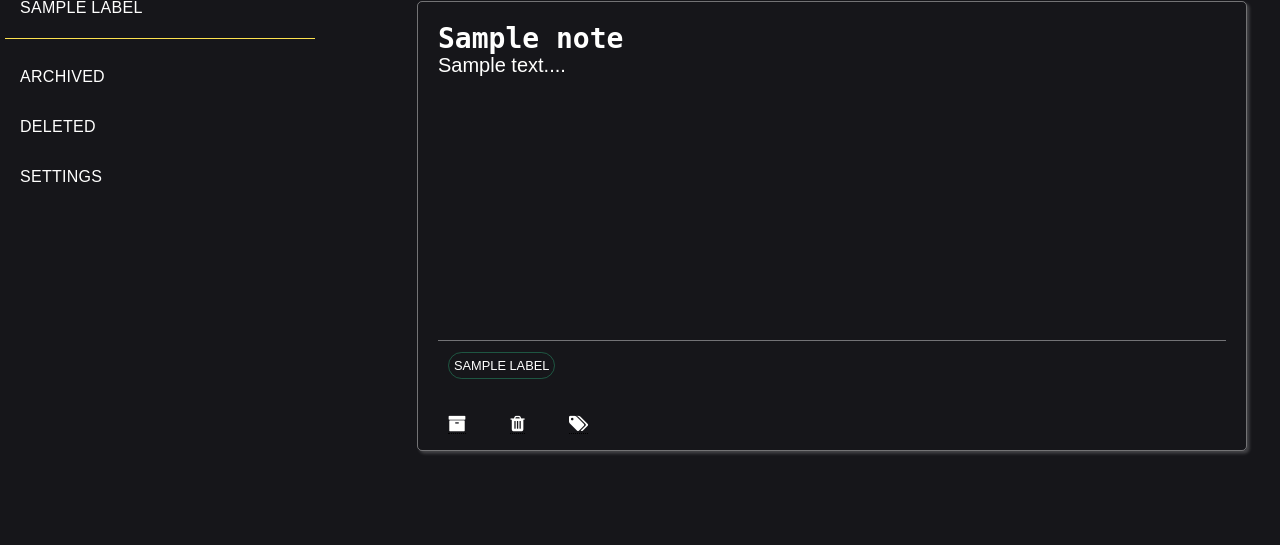
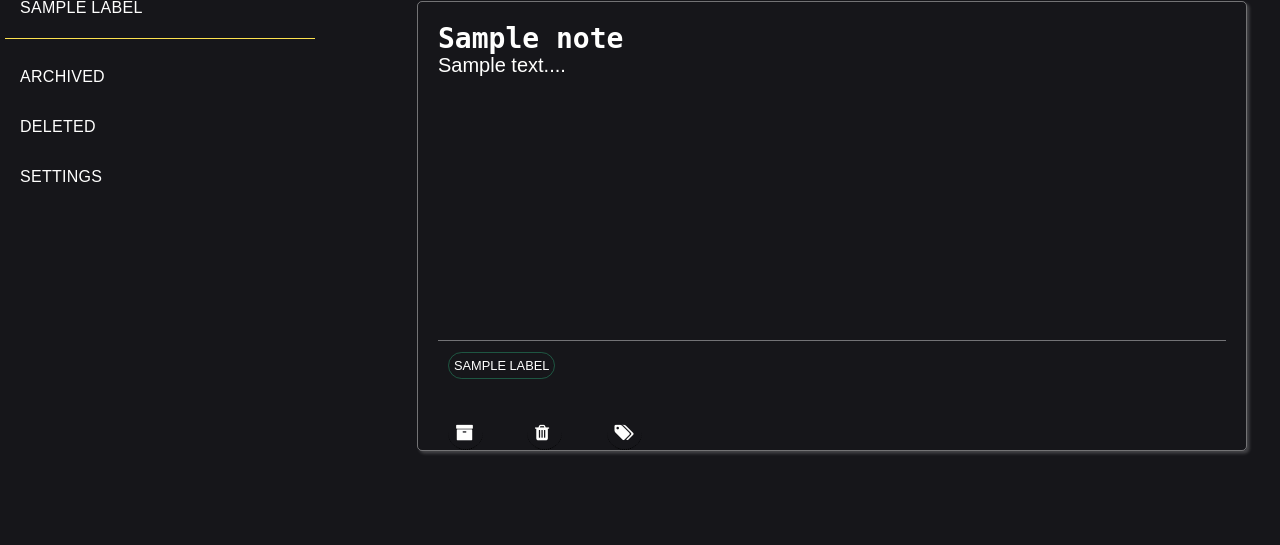
Before and after one commit to sundayirvine-code/keep-notes-app, a Django app: page / in a window 1280 px wide. Shown: the part 255-800 px from the top of the page. Run offline with Django 4.2, Linux system fonts and the light colour scheme; a user stored in the database is signed in; tables that the repository leaves empty hold one stand-in row (values such as "Sample post"); some libraries are stand-ins or nearby versions; some web fonts are replaced.

Commit message:
more edits

```diff
--- a/notes_app/static/notes_app/index.css
+++ b/notes_app/static/notes_app/index.css
@@ -266,15 +266,24 @@ font-size: 10px;
 
 .meta_left{
     width: 100%;
-    height: fit-content;
+
     float: left;
+}
+.fa-archive:before, .fa-trash:before, .fa-tags:before{
+    position: absolute;
+    left: 7.5px;
+    bottom: 7px;
 }
 #attach_label, #delete, #archive{
     font-size: 18px;
     margin-right: 40px;
+    width:35px;
+    height: 35px;
+    border-radius: 50%;
 }
 #attach_label:hover, #delete:hover, #archive:hover{
     background-color: #9aa0a628;
+
 }
 .meta_left span, .meta_right span{
     cursor: pointer;
```
